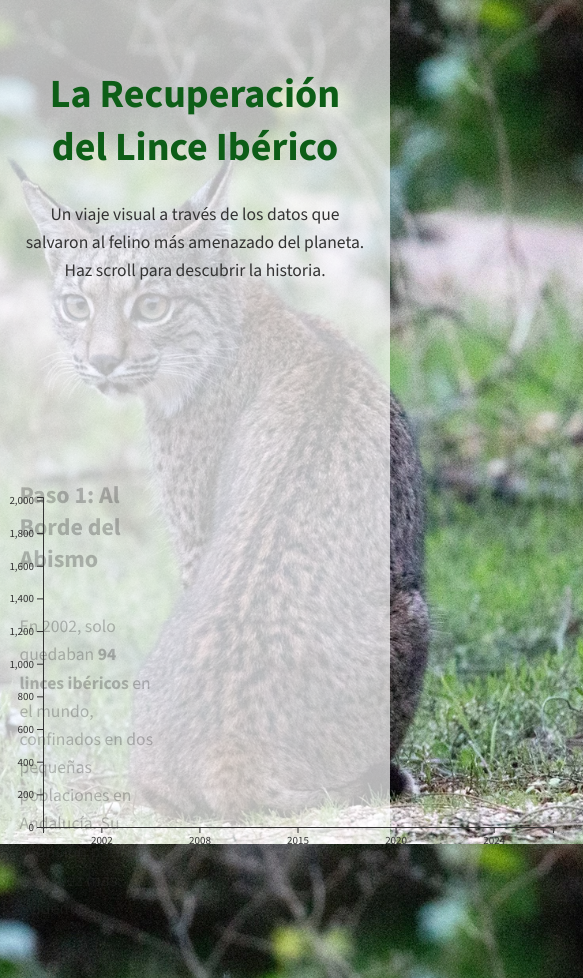
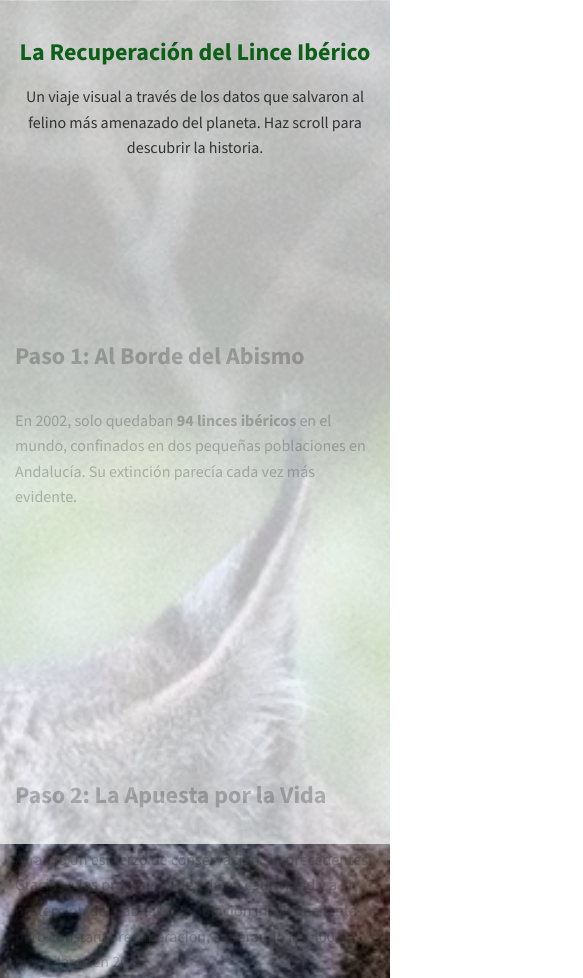
Before and after one commit to plattdev/lynx, a plain HTML site: page index.html in a window 390 px wide. Shown: the top 978 px of the page, 583 px wide, since content can reach past the window. Drawn offline with nearby package versions, Linux system fonts and the light colour scheme; a script that the page names is missing.

Commit message:
Responsive design added

```diff
--- a/script.js
+++ b/script.js
@@ -1,7 +1,19 @@
-// --- 1. CONFIGURACIÓN INICIAL ---
-const margin = {top: 20, right: 30, bottom: 50, left: 60},
-      width = 600 - margin.left - margin.right,
-      height = 400 - margin.top - margin.bottom;
+// --- 1. CONFIGURACIÓN INICIAL RESPONSIVA ---
+// Get container width for responsive design
+const container = d3.select("#chart").node();
+const containerWidth = container.getBoundingClientRect().width;
+
+// Adjust dimensions based on screen size
+const isMobile = window.innerWidth <= 768;
+const margin = {
+    top: 20,
+    right: isMobile ? 20 : 30,
+    bottom: isMobile ? 60 : 50,
+    left: isMobile ? 50 : 60
+};
+
+const width = Math.min(containerWidth, isMobile ? 350 : 600) - margin.left - margin.right;
+const height = (isMobile ? 300 : 400) - margin.top - margin.bottom;
 
 // --- 2. CREAR LIENZO SVG ---
 const svg = d3.select("#chart")
@@ -43,9 +55,9 @@ d3.csv("data.csv").then(function(data) {
 svg.append("text")
     .attr("class", "axis-label")
     .attr("transform", "rotate(-90)")
-    .attr("y", 0 - margin.left) // Posiciona justo en el borde del margen
+    .attr("y", 0 - margin.left) // Posición original sin separación adicional
     .attr("x", 0 - (height / 2))
-    .attr("dy", "1em") // mueve el texto un poco más allá de la línea del eje
+    .attr("dy", "0.65em") // mueve el texto un poco más allá de la línea del eje
     .style("text-anchor", "middle")
     .text("Población estimada de linces");
 
--- a/style.css
+++ b/style.css
@@ -104,17 +104,109 @@ p {
 
 .bar-label {
     text-anchor: middle; /* Centra el texto horizontalmente */
-    font-size: 0.9rem;
-    font-weight: 600;
+    font-size: 1 rem;
+    font-weight: 700;
     fill: #555; /* Un color de texto un poco más suave */
 }
 
 .axis-label {
-    font-size: 0.9em;
+    font-size: 1.1em; /* Aumentado de 0.9em a 1.1em */
     fill: #555;
+}
+
+/* Separación específica para el título del eje Y */
+.y-axis-label {
+    font-size: 1.1em;
+    fill: #555;
+    /* Sin transform para evitar conflictos con la rotación */
 }
 
 .tick text {
     font-family: 'Source Sans 3', sans-serif;
-    font-size: 1.1em;
+    font-size: 1.5em;
 }
+
+/* --- RESPONSIVE DESIGN FOR MOBILE --- */
+@media screen and (max-width: 768px) {
+    /* Background image adjustments for mobile */
+    body {
+        background-attachment: scroll; /* Fixed backgrounds can cause issues on mobile */
+    }
+
+    /* Header adjustments */
+    .main-header h1 {
+        font-size: 2rem; /* Smaller title on mobile */
+    }
+
+    .main-header, .main-footer {
+        padding: 20px 15px; /* Reduced padding */
+    }
+
+    /* Scrollytelling layout - stack vertically on mobile */
+    #scrolly-container {
+        flex-direction: column; /* Stack text and chart vertically */
+        max-width: 100%;
+        padding: 0 15px;
+    }
+
+    .scroll-text {
+        width: 100%; /* Full width for text */
+        padding: 0;
+        order: 1; /* Text comes first */
+    }
+
+    .sticky-chart {
+        width: 100%; /* Full width for chart */
+        position: relative; /* Remove sticky behavior on mobile */
+        height: 50vh; /* Smaller height */
+        order: 2; /* Chart comes after text */
+        margin: 20px 0;
+    }
+
+    /* Step adjustments */
+    .step {
+        min-height: 60vh; /* Smaller step height */
+        padding: 15px 0;
+    }
+
+    /* Text size adjustments */
+    p {
+        font-size: 1rem; /* Slightly smaller text */
+    }
+
+    /* Chart text adjustments */
+    .tick text {
+        font-size: 1.2em; /* Smaller axis numbers */
+    }
+
+    .bar-label {
+        font-size: 0.9rem; /* Smaller bar labels */
+    }
+
+    .axis-label, .y-axis-label {
+        font-size: 1em; /* Smaller axis labels */
+    }
+}
+
+/* Additional adjustments for very small screens */
+@media screen and (max-width: 480px) {
+    .main-header h1 {
+        font-size: 1.5rem;
+    }
+
+    .sticky-chart {
+        height: 40vh; /* Even smaller chart height */
+    }
+
+    .step {
+        min-height: 50vh;
+    }
+
+    .tick text {
+        font-size: 1em;
+    }
+
+    .bar-label {
+        font-size: 0.8rem;
+    }
+}
```
